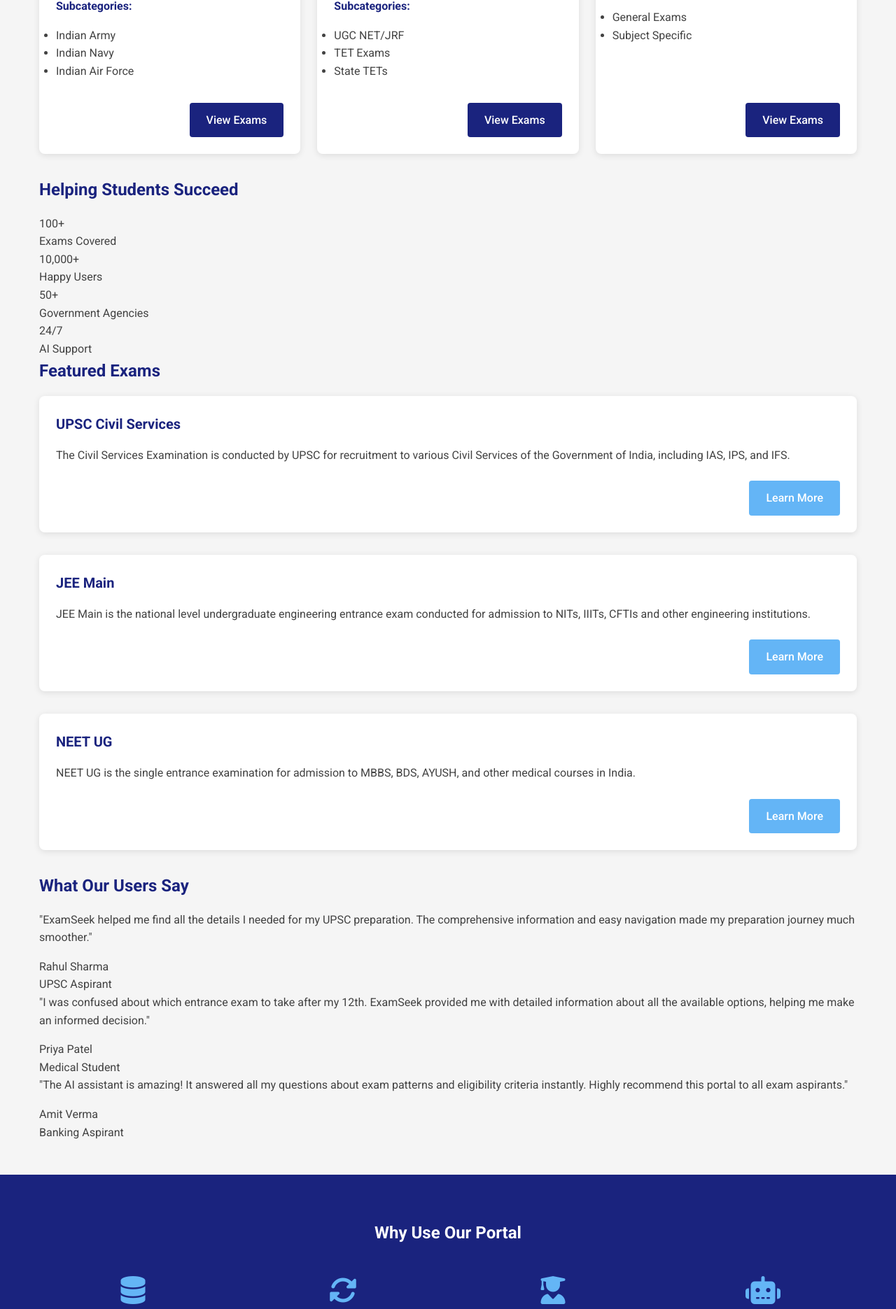
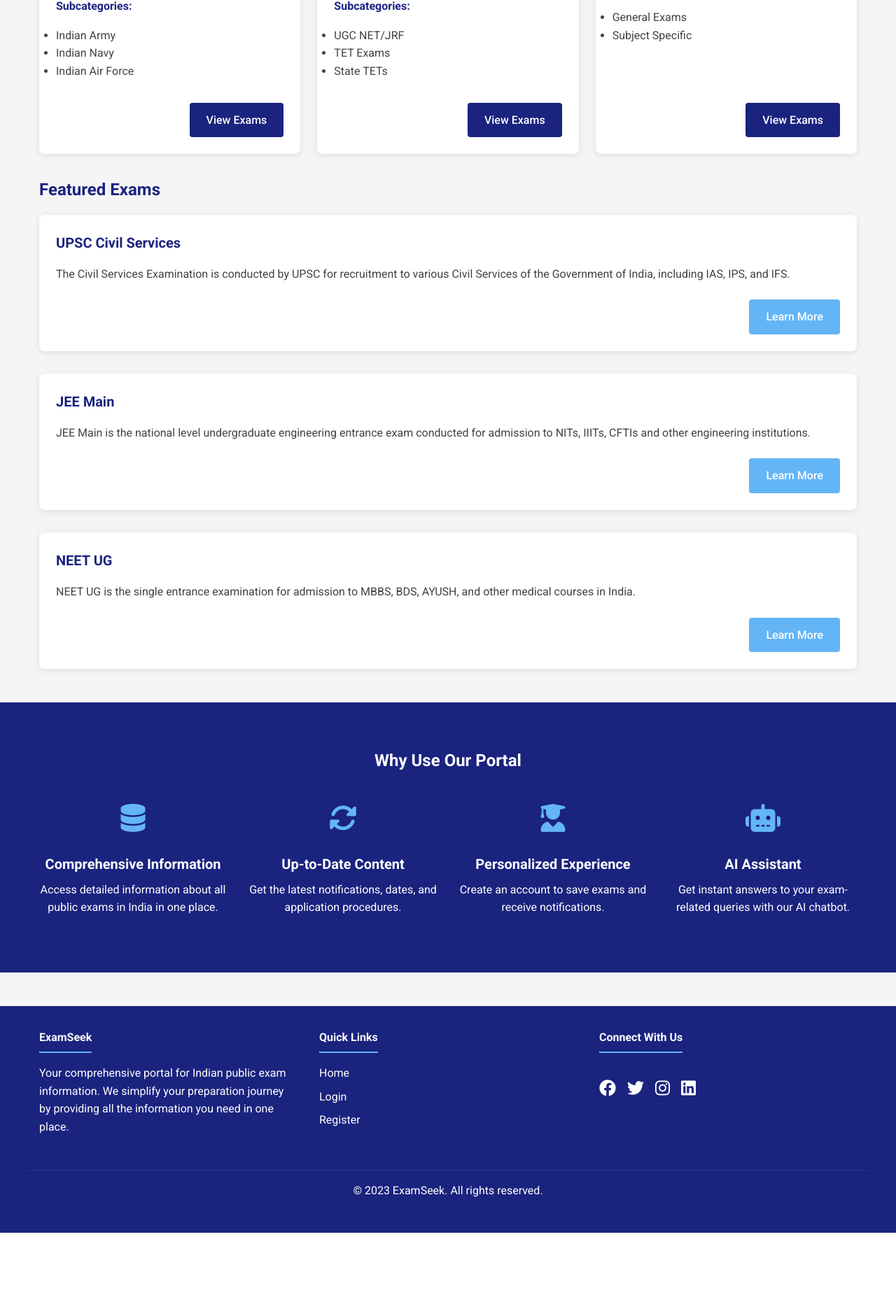
Before and after one commit to Gagan-Rohith-16/TRISHNA, a Flask app: page / in a window 1280 px wide. Shown: the part 2054-3925 px from the top of the page at 70% size. After the commit the page ends 3816 px from the top, so only its background shows below. Run offline with Flask 3, Linux system fonts and the light colour scheme.

Commit message:
Remove statistics and testimonials sections from homepage.
Replit-Commit-Author: Agent
Replit-Commit-Session-Id: 20511089-111b-4757-b569-0294be0767c1
Replit-Commit-Screenshot-Url: https://storage.googleapis.com/screenshot-production-us-central1/4d7e1e0e-dd6e-4aac-9540-c05ed05adb60/7b384876-624e-4b67-92f6-60d55c4c6374.jpg

```diff
--- a/templates/index.html
+++ b/templates/index.html
@@ -58,31 +58,6 @@
     </div>
 </section>
 
-<!-- Statistics Section -->
-<section class="container">
-    <div class="statistics-section">
-        <h2>Helping Students Succeed</h2>
-        <div class="statistics-grid">
-            <div class="statistic-item">
-                <div class="statistic-number">100+</div>
-                <div class="statistic-label">Exams Covered</div>
-            </div>
-            <div class="statistic-item">
-                <div class="statistic-number">10,000+</div>
-                <div class="statistic-label">Happy Users</div>
-            </div>
-            <div class="statistic-item">
-                <div class="statistic-number">50+</div>
-                <div class="statistic-label">Government Agencies</div>
-            </div>
-            <div class="statistic-item">
-                <div class="statistic-number">24/7</div>
-                <div class="statistic-label">AI Support</div>
-            </div>
-        </div>
-    </div>
-</section>
-
 <!-- Featured Exams Section -->
 <section class="container">
     <h2>Featured Exams</h2>
@@ -119,39 +94,4 @@
     </div>
 </section>
 
-<!-- Testimonials Section -->
-<section class="container">
-    <h2>What Our Users Say</h2>
-    <div class="testimonials">
-        <div class="testimonial">
-            <div class="testimonial-content">
-                <p>"ExamSeek helped me find all the details I needed for my UPSC preparation. The comprehensive information and easy navigation made my preparation journey much smoother."</p>
-            </div>
-            <div class="testimonial-author">
-                <div class="author-name">Rahul Sharma</div>
-                <div class="author-title">UPSC Aspirant</div>
-            </div>
-        </div>
-
-        <div class="testimonial">
-            <div class="testimonial-content">
-                <p>"I was confused about which entrance exam to take after my 12th. ExamSeek provided me with detailed information about all the available options, helping me make an informed decision."</p>
-            </div>
-            <div class="testimonial-author">
-                <div class="author-name">Priya Patel</div>
-                <div class="author-title">Medical Student</div>
-            </div>
-        </div>
-
-        <div class="testimonial">
-            <div class="testimonial-content">
-                <p>"The AI assistant is amazing! It answered all my questions about exam patterns and eligibility criteria instantly. Highly recommend this portal to all exam aspirants."</p>
-            </div>
-            <div class="testimonial-author">
-                <div class="author-name">Amit Verma</div>
-                <div class="author-title">Banking Aspirant</div>
-            </div>
-        </div>
-    </div>
-</section>
 {% endblock %}
```
